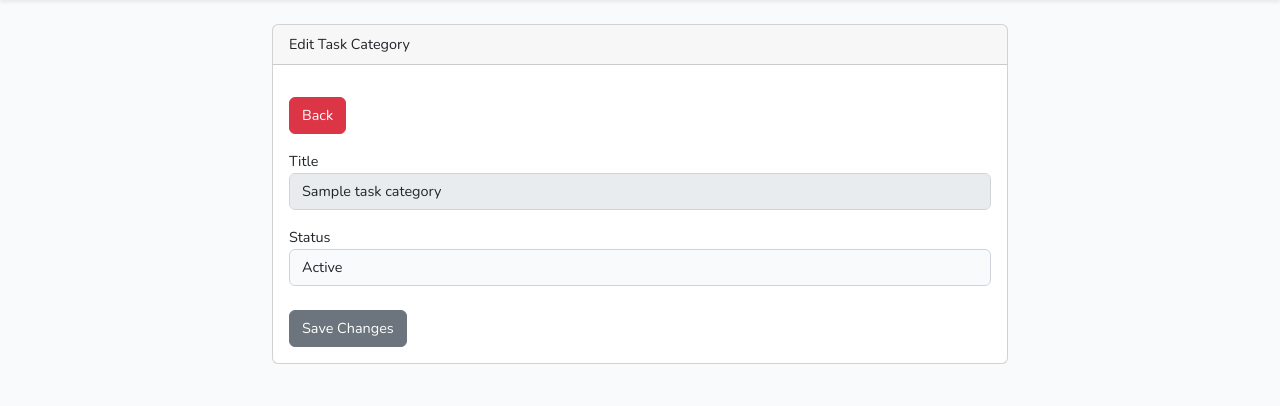
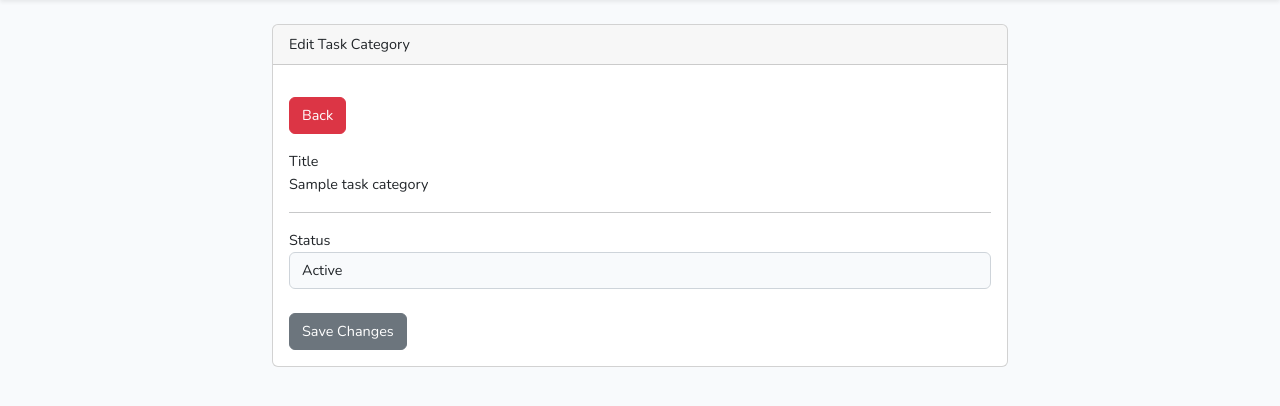
Before and after one commit to farouqatoyebi/astract9-assignment, a Laravel app: template resources/views/edit-task-category.blade.php in a window 1280 px wide. Shown: the part 55-461 px from the top of the page. Run offline with Laravel 8, Linux system fonts and the light colour scheme; the template is opened without the code that fills it: most values are stand-ins (such as "Sample title", 1, 10 or a date in 2020); style sheets or scripts are compiled from the project's sources; some libraries are stand-ins or nearby versions.

Commit message:
Minor fix

```diff
--- a/resources/views/edit-task-category.blade.php
+++ b/resources/views/edit-task-category.blade.php
@@ -17,7 +17,8 @@
                         @csrf
                         <div class="form-group">
                             <label for="title">Title</label>
-                            <input type="text" class="form-control" value="{{ $taskCategory->title }}" disabled />
+                            <p class="font-weight-bold">{{ $taskCategory->title }}</p>
+                            <hr>
                         </div>
 
                         <div class="form-group mt-3">
```
